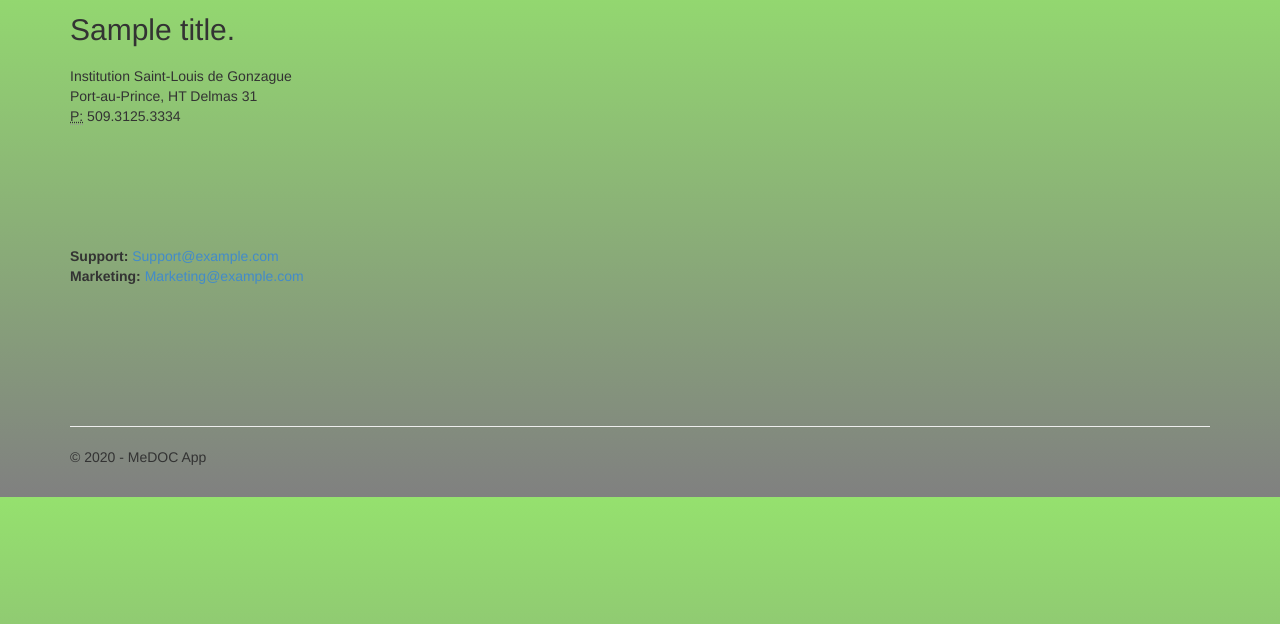
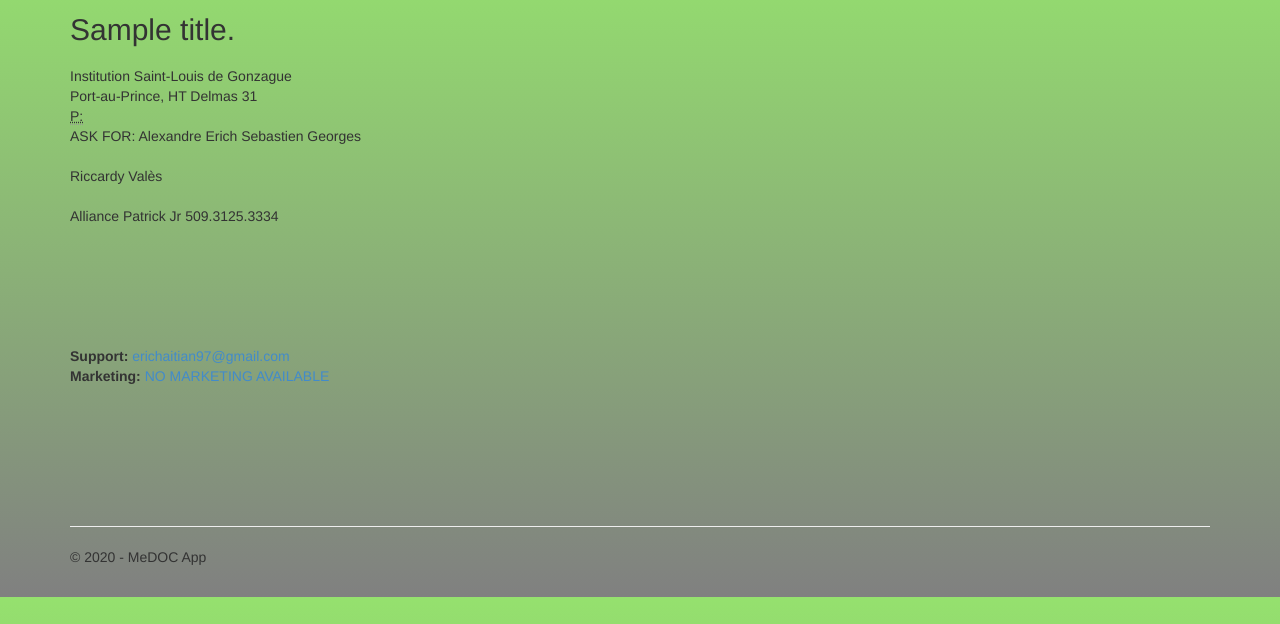
Before and after one commit to AlexandreSeb97/medoc, a Django app: template app/templates/app/contact.html in a window 1280 px wide. Shown: the part 57-681 px from the top of the page. Run offline with Django 3.2, Linux system fonts and the light colour scheme; the template is opened without the code that fills it: most values are stand-ins (such as "Sample title", 1, 10 or a date in 2020); some libraries are stand-ins or nearby versions.

Commit message:
update contact.html
More contact info

```diff
--- a/app/templates/app/contact.html
+++ b/app/templates/app/contact.html
@@ -9,13 +9,17 @@
     Institution Saint-Louis de Gonzague<br />
     Port-au-Prince, HT Delmas 31<br />
     <abbr title="Phone">P:</abbr>
+    <br />
+    ASK FOR: Alexandre Erich Sebastien Georges<br />
+     <br>        Riccardy Valès<br />
+     <br>        Alliance Patrick Jr
     509.3125.3334
 </address>
 
 <br /><br /><br /><br /><br />
 <address>
-    <strong>Support:</strong>   <a href="mailto:Support@example.com">Support@example.com</a><br />
-    <strong>Marketing:</strong> <a href="mailto:Marketing@example.com">Marketing@example.com</a>
+    <strong>Support:</strong>   <a href="mailto:erichaitian97@gmail.com">erichaitian97@gmail.com</a><br />
+    <strong>Marketing:</strong> <a href="mailto:NO MARKETING AVAILABLR">NO MARKETING AVAILABLE</a>
 </address>
 <br /><br /><br /><br /><br />
 {% endblock %}
```
